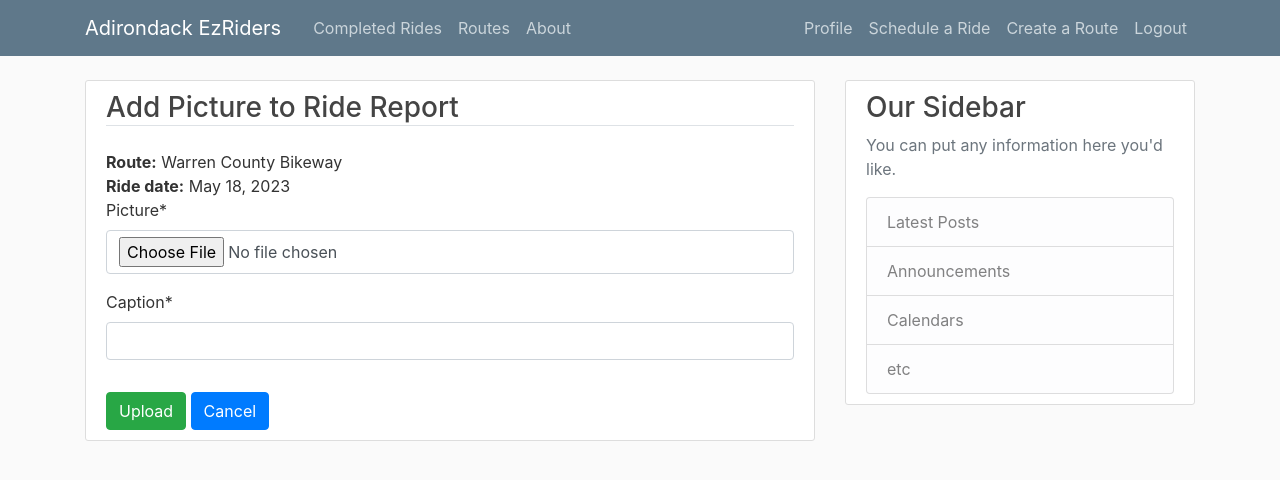
After one commit to jpfasano/djangoProject, a Django app: page /rides/23/add-picture in a window 1280 px wide. The commit adds this page. Shown: the top 480 px of the page. Run offline with Django 4.2, Linux system fonts and the light colour scheme; a user stored in the database is signed in; data comes from the database, SQL or seed files in the repository; both versions use the stored data as it was after the commit; some libraries are stand-ins or nearby versions.

Commit message:
Uploading trip report pictures.  Uploaded picture are not yet being displayed.

```diff
--- a/rides/forms.py
+++ b/rides/forms.py
@@ -7,7 +7,7 @@ from django.contrib.auth.models import User
 from django.forms import ModelForm
 
 from routes.models import Route
-from .models import Ride
+from .models import Ride, Picture
 
 
 class DateInput(forms.DateInput):
@@ -96,3 +96,9 @@ class UpdateRideForm(ModelForm):
         model = Ride
         fields = ['route', 'ride_date', 'start_time', 'additional_details', 'leader']
         # widgets = {'ride_date': DateInput(), 'start_time': TimeInput()}
+
+
+class PictureForm(ModelForm):
+    class Meta:
+        model = Picture
+        fields = ('picture', 'caption')
--- a/rides/models.py
+++ b/rides/models.py
@@ -5,6 +5,8 @@ from ckeditor.fields import RichTextField
 from django.db import models
 from django.contrib.auth.models import User
 from django.urls import reverse
+from django.core.files.storage import default_storage
+from django.utils.crypto import get_random_string
 
 from routes.models import Route
 
@@ -58,3 +60,38 @@ class Ride(models.Model):
 
     class Meta:
         ordering = ['-ride_date']
+
+
+# ----------------------------------
+
+def get_up_load_path(instance, filename):
+    pass
+    path = 'pictures/'
+    ride_date = instance.ride.ride_date.strftime('%Y-%m-%d')
+    path += ride_date + '/'
+    path += filename
+    upload_path = path
+    while default_storage.exists(upload_path):
+        last_dot_index = upload_path.rfind('.')
+        pre_extension = upload_path[:last_dot_index]
+        extension = upload_path[last_dot_index:]
+        random_string = get_random_string(length=4)
+        upload_path = pre_extension + '_' + random_string + extension
+    return upload_path
+
+
+class Picture(models.Model):
+    picture = models.ImageField(upload_to=get_up_load_path)
+    # picture = models.ImageField(upload_to='pictures/')
+    caption = models.CharField(max_length=512)
+    ride = models.ForeignKey('Ride',on_delete=models.CASCADE,related_name='report_pictures')
+
+    # blog_entry = BlogEntry.objects.get(pk=1)  # Assuming you have a specific BlogEntry instance
+    # # Retrieve all associated pictures for the given BlogEntry
+    # associated_pictures = blog_entry.report_pictures.all()
+
+    def delete(self, *args, **kwargs):
+        # Delete the picture file from the media directory
+        if self.picture:
+            default_storage.delete(self.picture.name)
+        super().delete(*args, **kwargs)
--- /dev/null
+++ b/rides/templates/rides/picture_update.html
@@ -0,0 +1,21 @@
+{% extends "base.html" %}
+{% load crispy_forms_filters %}
+{% load crispy_forms_tags %}
+{% block content %}
+    <div class="content-section">
+
+        <h3 class="border-bottom mb-4">Add Picture to Ride Report</h3>
+        <div><strong>Route:</strong> {{ route_name }} </div>
+        <div><strong>Ride date:</strong> {{ ride_date }} </div>
+        <form method="POST" enctype="multipart/form-data">
+            {% csrf_token %}
+            <fieldset class="form-group">
+
+                {{ form|crispy }}
+            </fieldset>
+
+            <button class="btn btn-success" type="submit">Upload</button>
+            <a class="btn btn-primary" href="{% url 'ride-report-update' ride_pk  %}">Cancel</a>
+        </form>
+    </div>
+{% endblock content %}
--- a/rides/urls.py
+++ b/rides/urls.py
@@ -6,7 +6,7 @@ from .views import (
     RidesCreateView,
     RidesUpdateView,
     RidesDeleteView,
-    UserRidesListView, ScheduledRides, CompletedRides, RidesReportUpdateView
+    UserRidesListView, ScheduledRides, CompletedRides, RidesReportUpdateView, PictureCreateView
 )
 
 urlpatterns = [
@@ -21,4 +21,5 @@ urlpatterns = [
     path('rides/<int:pk>/update-report/', RidesReportUpdateView.as_view(), name='ride-report-update'),
     path('rides/<int:pk>/update/', RidesUpdateView.as_view(), name='ride-update'),
     path('rides/<int:pk>/delete/', RidesDeleteView.as_view(), name='ride-delete'),
+    path('rides/<int:pk>/add-picture', PictureCreateView.as_view(), name='add-picture'),
 ]
--- a/rides/views.py
+++ b/rides/views.py
@@ -1,6 +1,7 @@
 from datetime import date
 
 from django.contrib import messages
+from django.core.exceptions import PermissionDenied
 from django.http import HttpResponseRedirect
 from django.shortcuts import render, redirect
 from django.shortcuts import render
@@ -21,7 +22,7 @@ from django_filters.views import FilterView
 
 from .filters import RideFilter
 
-from .forms import CreateRideForm, UpdateRideForm, UpdateRideReportForm
+from .forms import CreateRideForm, UpdateRideForm, UpdateRideReportForm, PictureForm
 from .models import Ride
 from django.contrib.auth.models import User
 
@@ -217,7 +218,7 @@ class RidesReportUpdateView(LoginRequiredMixin, UserPassesTestMixin, UpdateView)
     #     context['create'] = True
     #     return context
 
-    # Check to make sure user is allowed to create the ride report.
+    # Check to make sure user is allowed to Update the ride report.
     # Only the ride participants are allowed to create.
     def test_func(self):
         ride = self.get_object()
@@ -266,10 +267,15 @@ class RidesUpdateView(LoginRequiredMixin, UserPassesTestMixin, UpdateView):
     # Only the ride's leader is allowed to update.
     def test_func(self):
         ride = self.get_object()
-        if self.request.user == ride.leader:
-            return True
-        else:
-            return False
+        if self.request.user != ride.leader:
+            # Raising the exception does not display message on browser.
+            raise PermissionDenied("Only the ride leader can update the ride.")
+        today = date.today()
+        if today > ride.ride_date:
+            msg = 'Ride details can not be updated after ride. '
+            msg += 'A ride report can now be created/updated.'
+            raise PermissionDenied(msg)
+        return True
 
     def form_valid(self, form):
         # This method is called when valid form data has been POSTed.
@@ -342,3 +348,42 @@ class RidesDeleteView(LoginRequiredMixin, UserPassesTestMixin, DeleteView):
     #             messages.success(request, f'"{ride_as_string}" deleted and signed-up users notified.')
     #     return redirect('rides')
     #     # reverse('rides')
+
+
+class PictureCreateView(LoginRequiredMixin, UserPassesTestMixin, CreateView):
+    model = Ride
+    # fields = ['route', 'ride_date', 'start_time', 'additional_details']
+    form_class = PictureForm
+    template_name = 'rides/picture_update.html'
+    success_url = 'update-report'
+
+    def form_valid(self, form):
+        picture = form.save(commit=False)
+        pk = self.kwargs.get('pk')
+        ride = self.model.objects.get(id=pk)
+        picture.ride = ride
+        picture.save()
+        messages.success(self.request, "Picture added to ride report.")
+        return super().form_valid(form)
+
+    # Check to make sure user is allowed to Update the ride report.
+    # Only the ride participants are allowed to create.
+    def test_func(self):
+        ride = self.get_object()
+        if self.request.user in ride.participants.all():
+            # if ride.participants.filter(pk=self.request.user).exists():
+            return True
+        else:
+            return False
+
+    def get_context_data(self, **kwargs):
+        # Get the current pk from the method dictionary
+        pk = self.kwargs['pk']
+        ride = self.model.objects.get(id=pk)
+        ride_date = ride.ride_date
+        route = ride.route.route_name
+        context = super().get_context_data(**kwargs)
+        context['route_name'] = route
+        context['ride_date'] = ride_date
+        context['ride_pk'] = pk
+        return context
```
Also changed, not shown: rides/admin.py (+11 -2 lines), rides/templates/rides/report_update.html (+6 -3 lines), db.sqlite3, rides/migrations/0007_picture.py (added).
